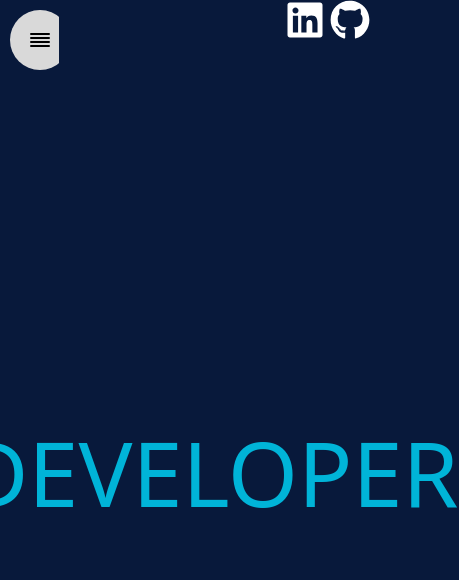
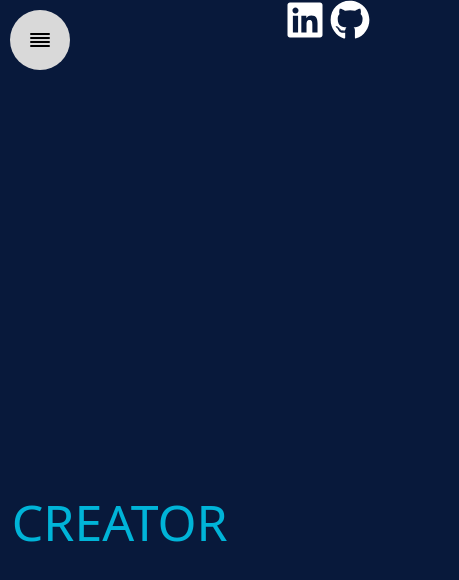
Before and after one commit to bcline01/Portfolio, a React (Vite) app: page / in a window 390 px wide. Shown: the top 580 px of the page, 459 px wide, since content can reach past the window. Built offline with nearby package versions, Linux system fonts and the light colour scheme.

Commit message:
styling nav bar to be dynamic

```diff
--- a/src/components/MenuItems.jsx
+++ b/src/components/MenuItems.jsx
@@ -1,6 +1,7 @@
 // MenuItems.jsx
 import React from 'react';
 import { motion } from 'framer-motion';
+import '../styles/MenuItems.css';
 
 const variants = {
   open: {
@@ -22,7 +23,7 @@ const variants = {
 const colors = ["black", "black", "black", "black", "black"];
 
 export const MenuItem = ({ i, text }) => {
-  const style = { border: `1px solid ${colors[i]}` };
+  const style = { border: `1px solid ${colors[i]}`, width: '100px' };
   return (
     <motion.li
       variants={variants}
--- a/src/components/NavTabs.jsx
+++ b/src/components/NavTabs.jsx
@@ -3,6 +3,7 @@ import { useState } from 'react';
 import { Link, useLocation } from 'react-router-dom';
 import { MenuItem } from './MenuItems';
 import { FiAlignJustify } from "react-icons/fi";
+import '../styles/MenuItems.css';
 
 const Path = (props) => (
   <motion.path
@@ -68,13 +69,12 @@ const NavTabs = ({ setIsOpen }) => {
   const currentPage = useLocation().pathname;
 
   return (
-    <ul style={{ listStyleType: 'none' }}>
+      <ul className="menu-list">
         {menuItems.map((item, index) => (
-        <li key={item.path} style={{ marginBottom: 10, width: 150 }}>
+          <li key={item.path} className="menu-item">
             <Link
               to={item.path}
               className={currentPage === item.path ? 'nav-link active' : 'nav-link'}
-            style={{ color: 'black', fontSize: '18px', textDecoration: 'none' }}
               onClick={() => setIsOpen(false)}
             >
               <MenuItem i={index} text={item.name} />
@@ -94,17 +94,7 @@ export const MyComponent = () => {
         initial={false}
         animate={isOpen ? 'open' : 'closed'}
         variants={sidebar}
-        style={{
-          backgroundColor: '#d9d9d9',
-          width: '15vw',
-          height: '100vh',
-          position: 'fixed',
-          top: '0',
-          left: '0',
-          overflow: 'hidden',
-          zIndex: 1000,
-          paddingTop: '80px',
-        }}
+       className='navbar'
       >
         <NavTabs setIsOpen={setIsOpen} /> {/* Pass setIsOpen to NavTabs */}
       </motion.nav>
--- a/src/styles/Home.css
+++ b/src/styles/Home.css
@@ -51,3 +51,81 @@
         top: -240px;
     }
 }
+
+/* Responsive adjustments for tablets (768px and below) */
+@media screen and (max-width: 768px) {
+    .outer-headings {
+        padding-bottom: 150px; /* Reduce padding */
+    }
+    .inner-headings {
+        height: 60px; /* Reduce height */
+        line-height: 60px; /* Adjust line-height */
+        font-size: 70px; /* Smaller font size */
+        padding-left: 5%; /* Adjust padding for smaller screens */
+    }
+    @keyframes animation {
+        0%, 100% {
+            top: 0;
+        }
+        20% {
+            top: 0;
+        }
+        25% {
+            top: -60px; /* Adjust for smaller text size */
+        }
+        45% {
+            top: -60px;
+        }
+        50% {
+            top: -120px; /* Adjust for smaller text size */
+        }
+        70% {
+            top: -120px;
+        }
+        75% {
+            top: -180px; /* Adjust for smaller text size */
+        }
+        95% {
+            top: -180px;
+        }
+    }
+}
+
+/* Responsive adjustments for mobile devices (480px and below) */
+@media screen and (max-width: 480px) {
+    .outer-headings {
+        padding-bottom: 100px; /* Further reduce padding */
+    }
+    .inner-headings {
+        height: 50px; /* Reduce height more for smaller screens */
+        line-height: 50px; /* Adjust line-height */
+        font-size: 50px; /* Smaller font size for mobile */
+        padding-left: 3%; /* Adjust padding for smaller screens */
+    }
+    @keyframes animation {
+        0%, 100% {
+            top: 0;
+        }
+        20% {
+            top: 0;
+        }
+        25% {
+            top: -50px; /* Adjust for smaller text size */
+        }
+        45% {
+            top: -50px;
+        }
+        50% {
+            top: -100px; /* Adjust for smaller text size */
+        }
+        70% {
+            top: -100px;
+        }
+        75% {
+            top: -150px; /* Adjust for smaller text size */
+        }
+        95% {
+            top: -150px;
+        }
+    }
+}
--- /dev/null
+++ b/src/styles/MenuItems.css
@@ -0,0 +1,69 @@
+/* Navbar container */
+.navbar {
+    background-color: #d9d9d9;
+    width: 10vw;
+    height: 100vh;
+    position: fixed;
+    top: 0;
+    left: 0;
+    z-index: 1000;
+    display: flex;
+    justify-content: center;
+    align-items: center;
+    /* padding-top: 80px; */
+    overflow: hidden;
+  }
+
+/* Menu list (centers the menu) */
+.menu-list {
+  list-style-type: none;
+  padding: 0;
+  margin: 0;
+  display: flex;
+  flex-direction: column;
+  align-items: center;
+}
+
+/* Menu items */
+.menu-item {
+  margin-bottom: 10px;
+  width: 100%; /* Take full width */
+  text-align: center; /* Center text */
+}
+
+.nav-link {
+  color: black;
+  font-size: 18px;
+  text-decoration: none;
+  display: block;
+  width: 100%;
+}
+
+/* Active link styling */
+.nav-link.active {
+  font-weight: bold;
+}
+
+
+
+/* Media query for tablets */
+@media (max-width: 768px) {
+  .navbar {
+    width: 20vw; /* Make the navbar wider on smaller screens */
+  }
+
+  .nav-link {
+    font-size: 16px; /* Reduce the text size for tablets */
+  }
+}
+
+/* Media query for mobile devices */
+@media (max-width: 480px) {
+  .navbar {
+    width: 40vw; /* Make the navbar even wider for mobile */
+  }
+
+  .nav-link {
+    font-size: 14px; /* Reduce text size for mobile */
+  }
+}
```
Lines whose indentation alone changed are shown as unchanged.
